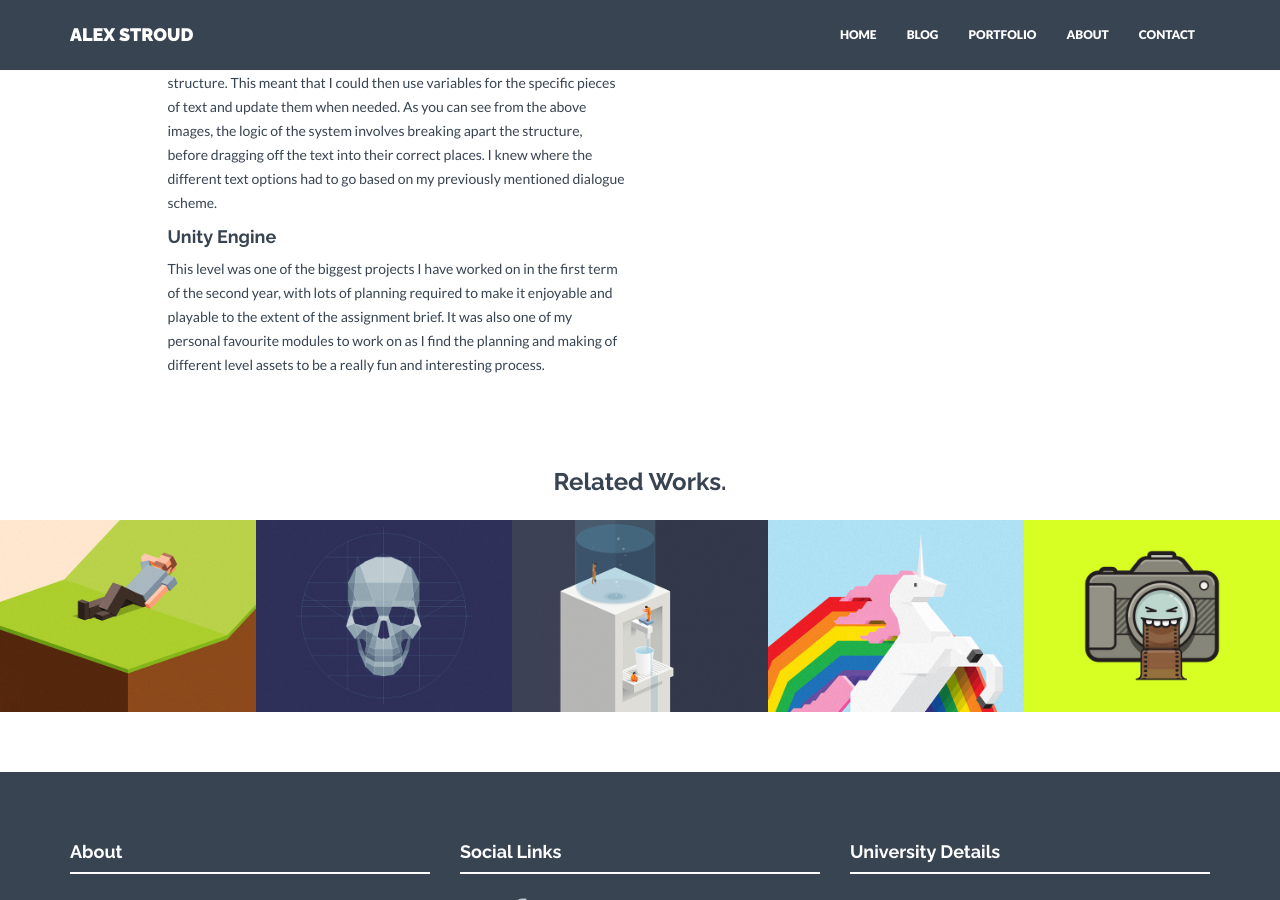
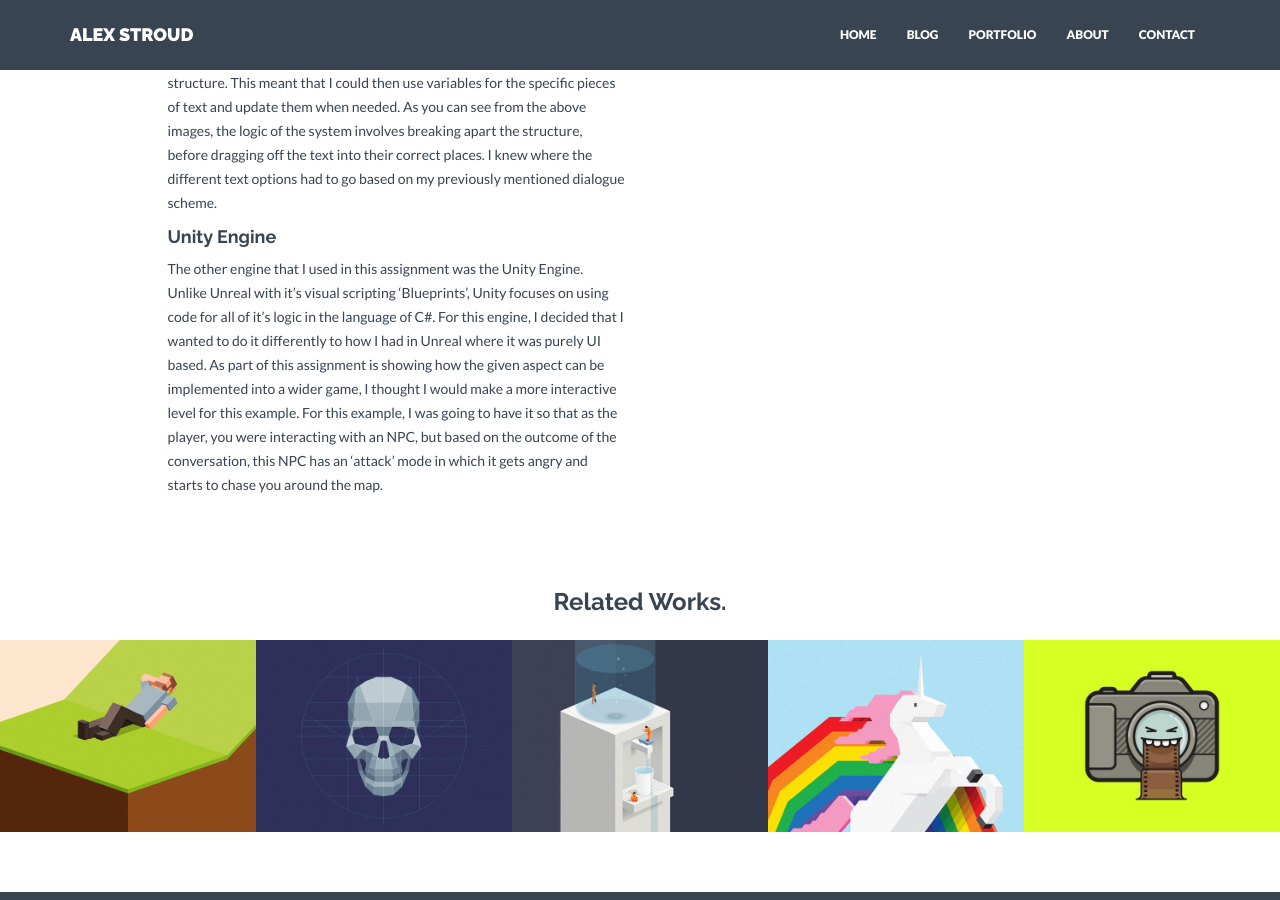
Before and after one commit to Stroudie2/Stroudie2.github.io, a Jekyll site: the page built from _projects/2018-01-11-conversation-tree.markdown, in a window 1280 px wide and 900 px high, scrolled down 1701 px. Built offline with Jekyll 4.4.1, drawn with Linux system fonts in a browser that asks for light colours; nearby versions of some CDN libraries.

Commit message:
Update 2018-01-11-conversation-tree.markdown

```diff
--- a/_projects/2018-01-11-conversation-tree.markdown
+++ b/_projects/2018-01-11-conversation-tree.markdown
@@ -37,4 +39,4 @@ Implementing into Unreal itself was quite simple. There are lots of useful featu
 
 
 #### Unity Engine
-This level was one of the biggest projects I have worked on in the first term of the second year, with lots of planning required to make it enjoyable and playable to the extent of the assignment brief. It was also one of my personal favourite modules to work on as I find the planning and making of different level assets to be a really fun and interesting process.
+The other engine that I used in this assignment was the Unity Engine. Unlike Unreal with it's visual scripting 'Blueprints', Unity focuses on using code for all of it's logic in the language of C#. For this engine, I decided that I wanted to do it differently to how I had in Unreal where it was purely UI based. As part of this assignment is showing how the given aspect can be implemented into a wider game, I thought I would make a more interactive level for this example. For this example, I was going to have it so that as the player, you were interacting with an NPC, but based on the outcome of the conversation, this NPC has an 'attack' mode in which it gets angry and starts to chase you around the map.
```
Also changed, not shown: other parts of _projects/2018-01-11-conversation-tree.markdown (+2 -0 lines).
